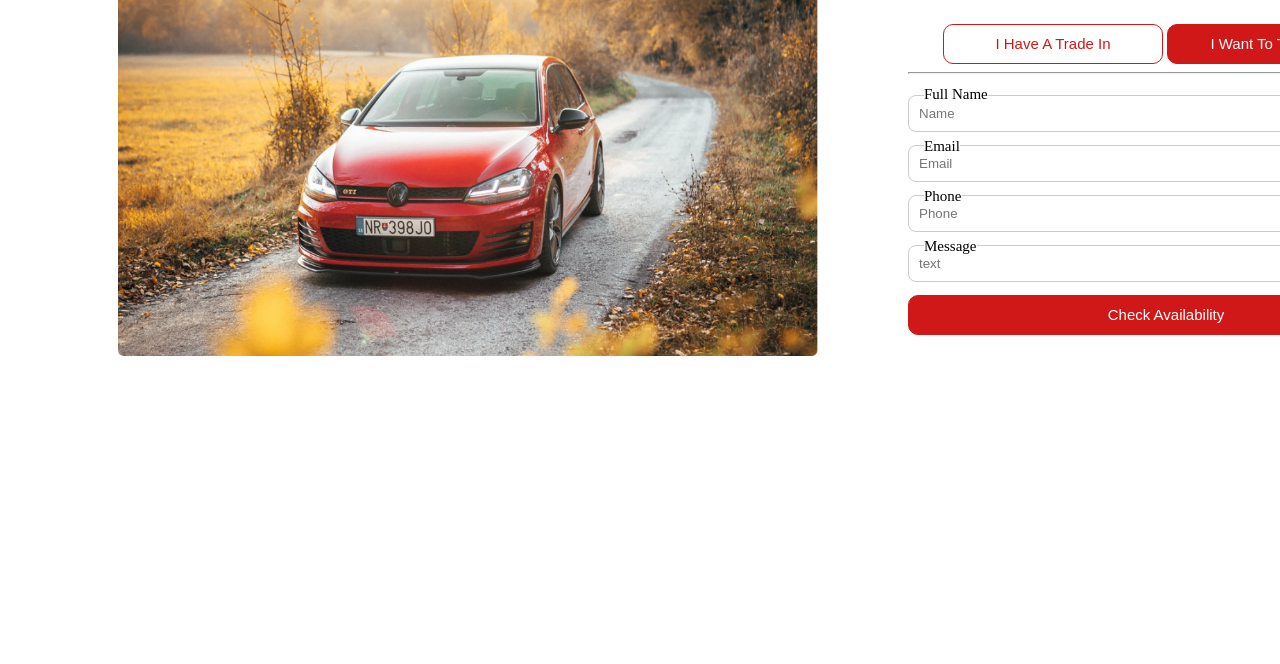
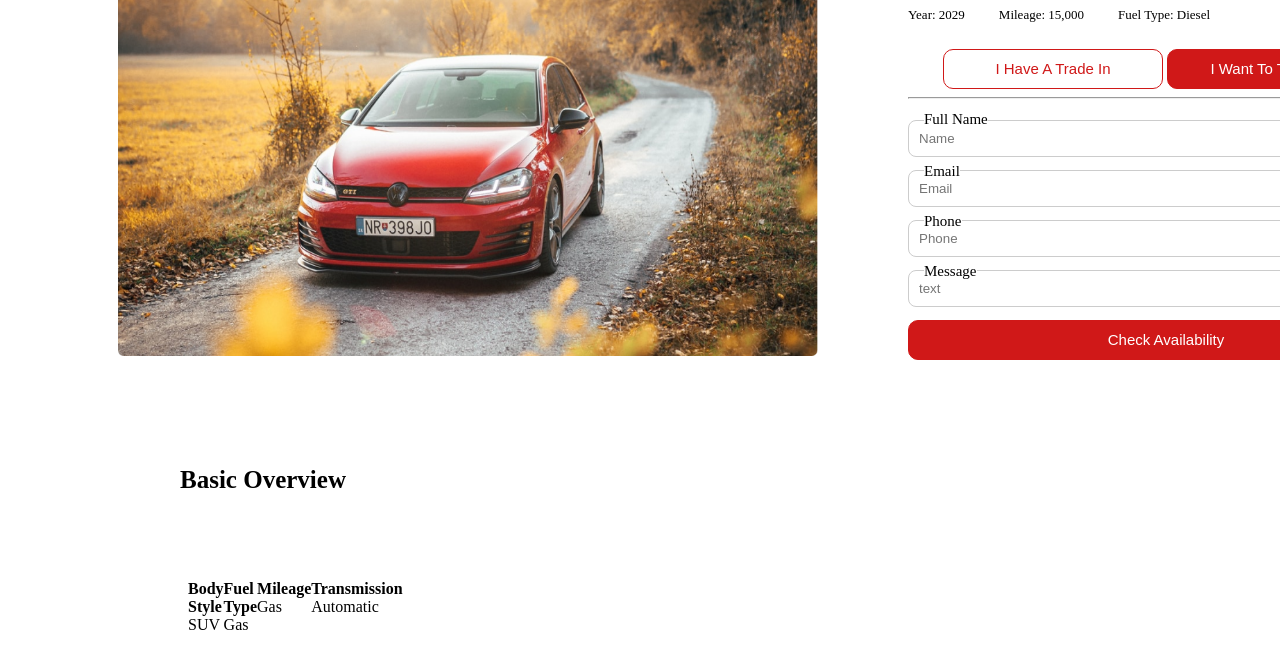
Before and after one commit to Dradge12/learn-HTML-CSS, a plain HTML site: page SellCar/Car.html in a window 1280 px wide. Shown: the part 254-918 px from the top of the page. Before the commit the page ends 800 px from the top, so only its background shows below. Drawn offline with Linux system fonts and the light colour scheme.

Commit message:
sellcars3

```diff
--- a/SellCar/Car.css
+++ b/SellCar/Car.css
@@ -41,7 +41,7 @@ header {
 
 .fixed {
     position: absolute;
-    margin-top: 630px;
+    margin-top: 680px;
     margin-left: 900px;
 }
 
@@ -133,3 +133,27 @@ input {
     font-size: 15px;
     color: white;
 }
+
+.main {
+    position: relative;
+    width: 500px;
+    height: 100px;
+    left: 180px;
+    top: 810px;
+
+}
+
+.Overview {
+    position: absolute;
+    font-size: 25px;
+    font-weight: 600;
+    left: 180px;
+    top: 720px;
+
+}
+
+.bodystyle {
+    display: flex;
+    width: 92px;
+    height: 56px;
+}
--- a/SellCar/Car.html
+++ b/SellCar/Car.html
@@ -49,6 +49,16 @@
             <button class="check">Check Availability</button>
         </div>
     </header>
+    <div class="Overview">Basic Overview</div>
+    <div class="main">
+        <div class="bodystyle">
+            <p><b>Body Style</b><br>SUV</p>
+            <p><b>Fuel Type</b><br>Gas</p>
+            <p><b>Mileage</b><br>Gas</p>
+            <p><b>Transmission</b><br>Automatic</p>
+        </div>
+    </div>
+    <img src="./body style.png" alt="bodystyle" class="bodyimage">
     </div>
 </body>
 
```
Also changed, not shown: SellCar/body style.png (added).
